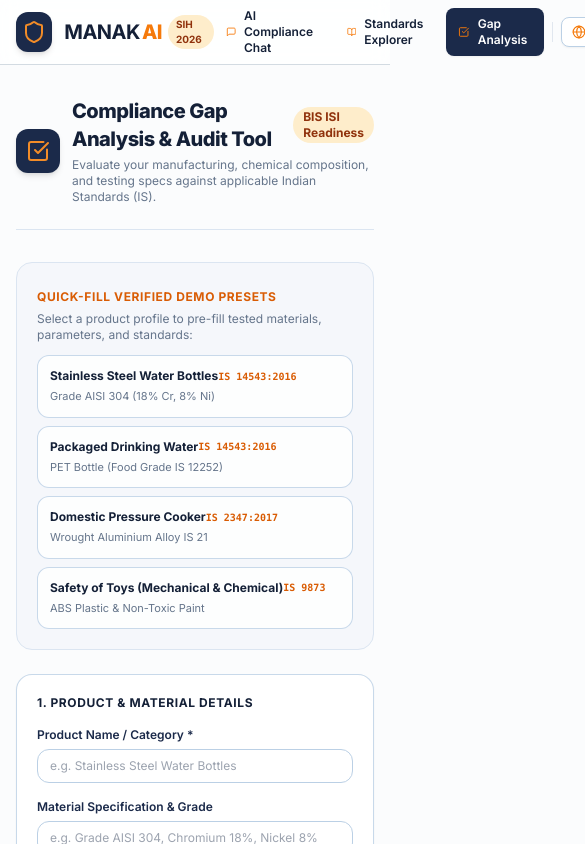
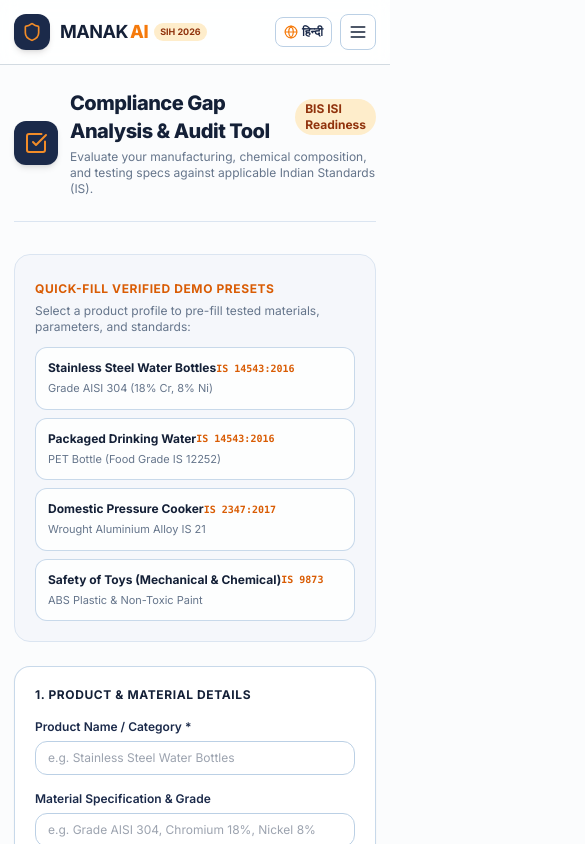
Before and after one commit to d1vyom/Manak-AI, a Next.js app: page /compliance in a window 390 px wide. Shown: the top 844 px of the page, 585 px wide, since content can reach past the window. Built offline with nearby package versions, Linux system fonts and the light colour scheme.

Commit message:
fix(ui): resolve mobile viewport zoom issue with responsive hamburger menu and overflow constraints

```diff
--- a/src/app/compliance/page.tsx
+++ b/src/app/compliance/page.tsx
@@ -201,7 +201,7 @@
   ];
 
   return (
-    <div className="container mx-auto max-w-7xl px-4 py-8 sm:px-6">
+    <div className="container mx-auto max-w-7xl px-3.5 py-6 sm:px-6 sm:py-8 w-full max-w-full overflow-x-hidden">
       {/* Header */}
       <div className="flex flex-col gap-4 border-b border-navy-100 pb-6 dark:border-navy-800 md:flex-row md:items-center md:justify-between">
         <div className="flex items-center gap-3">
--- a/src/app/explore/page.tsx
+++ b/src/app/explore/page.tsx
@@ -85,7 +85,7 @@
   ];
 
   return (
-    <div className="container mx-auto max-w-7xl px-4 py-8 sm:px-6">
+    <div className="container mx-auto max-w-7xl px-3.5 py-6 sm:px-6 sm:py-8 w-full max-w-full overflow-x-hidden">
       {/* Page Header */}
       <div className="flex flex-col gap-4 border-b border-navy-100 pb-6 dark:border-navy-800 md:flex-row md:items-center md:justify-between">
         <div className="flex items-center gap-3">
@@ -207,9 +207,9 @@
           </div>
         ) : viewMode === "table" ? (
           /* High-density Enterprise Table */
-          <div className="overflow-hidden rounded-2xl border border-navy-200/80 bg-white shadow-sm dark:border-navy-800 dark:bg-navy-900/60">
-            <div className="overflow-x-auto">
-              <table className="w-full text-left text-xs">
+          <div className="w-full max-w-full overflow-hidden rounded-2xl border border-navy-200/80 bg-white shadow-sm dark:border-navy-800 dark:bg-navy-900/60">
+            <div className="w-full max-w-full overflow-x-auto">
+              <table className="w-full text-left text-xs min-w-[640px]">
                 <thead className="border-b border-navy-200/80 bg-navy-50/70 text-navy-900 dark:border-navy-800 dark:bg-navy-950/60 dark:text-white">
                   <tr>
                     <th className="px-5 py-3.5 font-bold uppercase tracking-wider text-[11px]">
--- a/src/app/layout.tsx
+++ b/src/app/layout.tsx
@@ -1,10 +1,16 @@
-import type { Metadata } from "next";
+import type { Metadata, Viewport } from "next";
 import { Inter } from "next/font/google";
 import "./globals.css";
 import { Header } from "@/components/layout/Header";
 import { Footer } from "@/components/layout/Footer";
 
 const inter = Inter({ subsets: ["latin"] });
+
+export const viewport: Viewport = {
+  width: "device-width",
+  initialScale: 1,
+  maximumScale: 5,
+};
 
 export const metadata: Metadata = {
   title: "Manak AI — AI-Powered BIS Standards & Compliance Intelligence",
@@ -28,10 +34,10 @@
   children: React.ReactNode;
 }) {
   return (
-    <html lang="en" className="h-full scroll-smooth">
-      <body className={`${inter.className} flex min-h-full flex-col bg-slate-50/50 text-slate-900 antialiased`}>
+    <html lang="en" className="h-full scroll-smooth overflow-x-hidden">
+      <body className={`${inter.className} flex min-h-full flex-col bg-slate-50/50 text-slate-900 antialiased overflow-x-hidden w-full max-w-full`}>
         <Header />
-        <main className="flex-1">{children}</main>
+        <main className="flex-1 w-full max-w-full overflow-x-hidden">{children}</main>
         <Footer />
       </body>
     </html>
--- a/src/components/layout/Header.tsx
+++ b/src/components/layout/Header.tsx
@@ -1,15 +1,22 @@
 // src/components/layout/Header.tsx
 "use client";
 
+import { useState, useEffect } from "react";
 import Link from "next/link";
 import { usePathname } from "next/navigation";
-import { Shield, BookOpen, CheckSquare, MessageSquare, Globe } from "lucide-react";
+import { Shield, BookOpen, CheckSquare, MessageSquare, Globe, Menu, X, ArrowRight } from "lucide-react";
 import { useAppStore } from "@/lib/store/app-store";
 import { t } from "@/lib/utils/i18n";
 
 export function Header() {
   const pathname = usePathname();
   const { language, setLanguage } = useAppStore();
+  const [isMobileMenuOpen, setIsMobileMenuOpen] = useState(false);
+
+  // Close mobile menu on route change
+  useEffect(() => {
+    setIsMobileMenuOpen(false);
+  }, [pathname]);
 
   const toggleLanguage = () => {
     const nextLang = language === "en" ? "hi" : "en";
@@ -20,39 +27,54 @@
   };
 
   const navItems = [
-    { href: "/chat", label: t("navChat", language), icon: MessageSquare },
-    { href: "/explore", label: t("navStandards", language), icon: BookOpen },
-    { href: "/compliance", label: t("navAudit", language), icon: CheckSquare },
+    {
+      href: "/chat",
+      label: t("navChat", language),
+      desc: language === "hi" ? "एआई अनुपालन सहायक" : "AI Compliance Assistant",
+      icon: MessageSquare,
+    },
+    {
+      href: "/explore",
+      label: t("navStandards", language),
+      desc: language === "hi" ? "भारतीय मानक खोजें" : "Browse Indian Standards",
+      icon: BookOpen,
+    },
+    {
+      href: "/compliance",
+      label: t("navAudit", language),
+      desc: language === "hi" ? "ISI मार्क गैप एनालिसिस" : "ISI Mark Gap Analysis",
+      icon: CheckSquare,
+    },
   ];
 
   return (
-    <header className="sticky top-0 z-50 w-full border-b border-navy-700/20 bg-white/95 backdrop-blur supports-[backdrop-filter]:bg-white/80 dark:bg-navy-950/90 dark:border-navy-800">
-      <div className="container mx-auto flex h-16 max-w-7xl items-center justify-between px-4 sm:px-6">
+    <header className="sticky top-0 z-50 w-full max-w-full border-b border-navy-700/20 bg-white/95 backdrop-blur supports-[backdrop-filter]:bg-white/80 dark:bg-navy-950/90 dark:border-navy-800">
+      <div className="container mx-auto flex h-16 max-w-7xl items-center justify-between px-3.5 sm:px-6">
         {/* Logo & Brand */}
-        <Link href="/" className="flex items-center gap-3 group">
-          <div className="flex h-10 w-10 items-center justify-center rounded-xl bg-navy-800 text-white shadow-md transition-transform group-hover:scale-105 dark:bg-navy-700">
-            <Shield className="h-6 w-6 text-saffron-400" />
+        <Link href="/" className="flex items-center gap-2.5 sm:gap-3 group shrink-0">
+          <div className="flex h-9 w-9 sm:h-10 sm:w-10 items-center justify-center rounded-xl bg-navy-800 text-white shadow-md transition-transform group-hover:scale-105 dark:bg-navy-700">
+            <Shield className="h-5 w-5 sm:h-6 sm:w-6 text-saffron-400" />
           </div>
           <div className="flex flex-col">
             <div className="flex items-center gap-1.5">
-              <span className="text-xl font-bold tracking-tight text-navy-900 dark:text-white">
+              <span className="text-lg sm:text-xl font-bold tracking-tight text-navy-900 dark:text-white">
                 {language === "hi" ? "मानक" : "MANAK"}
                 <span className="text-saffron-500 font-extrabold ml-0.5">
                   {language === "hi" ? " AI" : "AI"}
                 </span>
               </span>
-              <span className="inline-flex items-center rounded-full bg-saffron-100 px-2 py-0.5 text-[10px] font-bold text-saffron-800 dark:bg-saffron-900/40 dark:text-saffron-300">
+              <span className="inline-flex items-center rounded-full bg-saffron-100 px-1.5 sm:px-2 py-0.5 text-[9px] sm:text-[10px] font-bold text-saffron-800 dark:bg-saffron-900/40 dark:text-saffron-300">
                 SIH 2026
               </span>
             </div>
-            <span className="text-[11px] font-medium text-muted-foreground hidden sm:inline">
+            <span className="text-[10px] sm:text-[11px] font-medium text-muted-foreground hidden xs:inline">
               {t("brandSubtitle", language)}
             </span>
           </div>
         </Link>
 
-        {/* Navigation */}
-        <nav className="flex items-center gap-1 sm:gap-2">
+        {/* Desktop Navigation (Hidden on mobile) */}
+        <nav className="hidden md:flex items-center gap-1 sm:gap-2">
           {navItems.map((item) => {
             const Icon = item.icon;
             const isActive = pathname === item.href;
@@ -85,7 +107,93 @@
             <span>{language === "en" ? "हिन्दी" : "English"}</span>
           </button>
         </nav>
+
+        {/* Mobile Actions: Language Toggle + Hamburger Button (Visible only on mobile) */}
+        <div className="flex md:hidden items-center gap-2">
+          <button
+            type="button"
+            onClick={toggleLanguage}
+            className="flex items-center gap-1 rounded-lg border border-navy-200 bg-white px-2 py-1.5 text-xs font-bold text-navy-800 shadow-xs hover:bg-slate-50 dark:border-navy-700 dark:bg-navy-900 dark:text-navy-200"
+            title="Switch Language / भाषा बदलें"
+          >
+            <Globe className="h-3.5 w-3.5 text-saffron-500" />
+            <span>{language === "en" ? "हिन्दी" : "EN"}</span>
+          </button>
+
+          <button
+            type="button"
+            onClick={() => setIsMobileMenuOpen(!isMobileMenuOpen)}
+            className="flex h-9 w-9 items-center justify-center rounded-lg border border-navy-200 bg-white text-navy-900 shadow-xs hover:bg-navy-50 dark:border-navy-700 dark:bg-navy-900 dark:text-white"
+            aria-label="Toggle navigation menu"
+          >
+            {isMobileMenuOpen ? (
+              <X className="h-5 w-5 text-saffron-500" />
+            ) : (
+              <Menu className="h-5 w-5 text-navy-900 dark:text-white" />
+            )}
+          </button>
+        </div>
       </div>
+
+      {/* Mobile Navigation Dropdown */}
+      {isMobileMenuOpen && (
+        <>
+          {/* Backdrop */}
+          <div
+            className="fixed inset-0 top-16 z-40 bg-black/40 backdrop-blur-xs md:hidden animate-in fade-in duration-150"
+            onClick={() => setIsMobileMenuOpen(false)}
+          />
+
+          {/* Mobile Menu Panel */}
+          <div className="relative z-50 border-b border-navy-200 bg-white p-4 shadow-xl dark:border-navy-800 dark:bg-navy-950 md:hidden animate-in slide-in-from-top-2 duration-200">
+            <div className="flex flex-col gap-2">
+              {navItems.map((item) => {
+                const Icon = item.icon;
+                const isActive = pathname === item.href;
+                return (
+                  <Link
+                    key={item.href}
+                    href={item.href}
+                    onClick={() => setIsMobileMenuOpen(false)}
+                    className={`flex items-center justify-between rounded-xl p-3 text-sm font-semibold transition-colors ${
+                      isActive
+                        ? "bg-navy-800 text-white shadow-sm dark:bg-navy-700"
+                        : "bg-slate-50/80 text-navy-900 hover:bg-navy-50 hover:text-navy-900 dark:bg-navy-900/60 dark:text-navy-100 dark:hover:bg-navy-900"
+                    }`}
+                  >
+                    <div className="flex items-center gap-3">
+                      <div
+                        className={`flex h-9 w-9 items-center justify-center rounded-lg ${
+                          isActive
+                            ? "bg-white/15 text-saffron-400"
+                            : "bg-white text-saffron-500 shadow-xs dark:bg-navy-800"
+                        }`}
+                      >
+                        <Icon className="h-5 w-5" />
+                      </div>
+                      <div className="flex flex-col">
+                        <span className="font-bold">{item.label}</span>
+                        <span
+                          className={`text-[11px] ${
+                            isActive ? "text-navy-200" : "text-muted-foreground"
+                          }`}
+                        >
+                          {item.desc}
+                        </span>
+                      </div>
+                    </div>
+                    <ArrowRight
+                      className={`h-4 w-4 ${
+                        isActive ? "text-saffron-400" : "text-muted-foreground/60"
+                      }`}
+                    />
+                  </Link>
+                );
+              })}
+            </div>
+          </div>
+        </>
+      )}
     </header>
   );
 }
```
